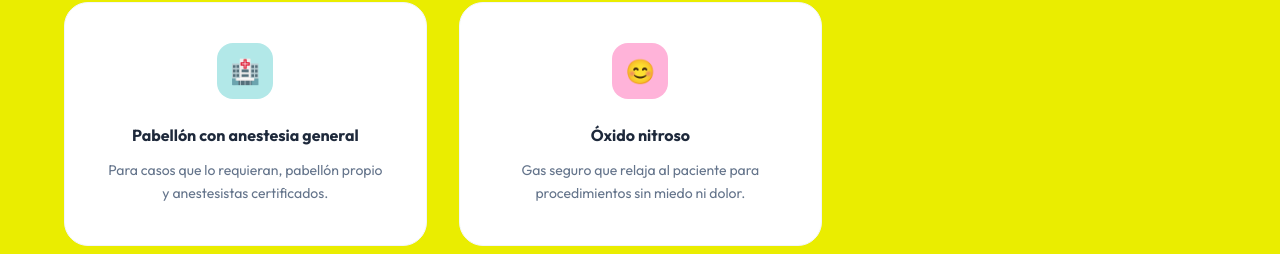
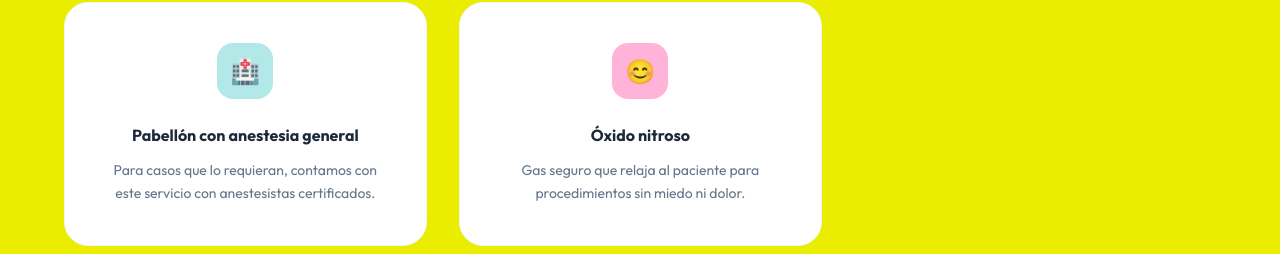
Before and after one commit to nicocochs/landing-tusodontopediatras, a React (Vite) app: page / in a window 1280 px wide. Shown: the part 3702-3956 px from the top of the page. Built offline with nearby package versions, Linux system fonts and the light colour scheme.

Commit message:
Actualiza horario 9:30-13:00/14:30-18:30 y quita pabellón propio

```diff
--- a/src/App.jsx
+++ b/src/App.jsx
@@ -460,7 +460,7 @@ const benefits = [
   { title: "Especialistas en niños", desc: "Odontopediatras tituladas. Formación 100% enfocada en atención infantil.", icon: "👩‍⚕️", accent: "#FFB3D9" },
   { title: "Adaptación progresiva", desc: "Primero vínculo, después confianza, y recién ahí tratamos.", icon: "🤝", accent: "#EAED00" },
   { title: "Diagnóstico claro", desc: "Te vas con un plan por etapas, con prioridades, explicado sin jerga médica.", icon: "📋", accent: "#B2E8E8" },
-  { title: "Pabellón con anestesia general", desc: "Para casos que lo requieran, pabellón propio y anestesistas certificados.", icon: "🏥", accent: "#B2E8E8" },
+  { title: "Pabellón con anestesia general", desc: "Para casos que lo requieran, contamos con este servicio con anestesistas certificados.", icon: "🏥", accent: "#B2E8E8" },
   { title: "Óxido nitroso", desc: "Gas seguro que relaja al paciente para procedimientos sin miedo ni dolor.", icon: "😊", accent: "#FFB3D9" },
 ];
 
@@ -966,7 +966,7 @@ function MapSection() {
                 </div>
                 <div className="flex items-center gap-3">
                   <svg className="w-5 h-5 flex-shrink-0" fill="none" viewBox="0 0 24 24" stroke="#E5007A" strokeWidth={1.5}><path strokeLinecap="round" strokeLinejoin="round" d="M12 6v6h4.5m4.5 0a9 9 0 11-18 0 9 9 0 0118 0z" /></svg>
-                  <p className="text-sm" style={{ color: "#334155" }}>Lunes a Viernes: 9:00 – 13:00 / 15:00 – 19:00</p>
+                  <p className="text-sm" style={{ color: "#334155" }}>Lunes a Viernes: 9:30 – 13:00 / 14:30 – 18:30</p>
                 </div>
               </div>
               <CTAButton size="sm">
```
